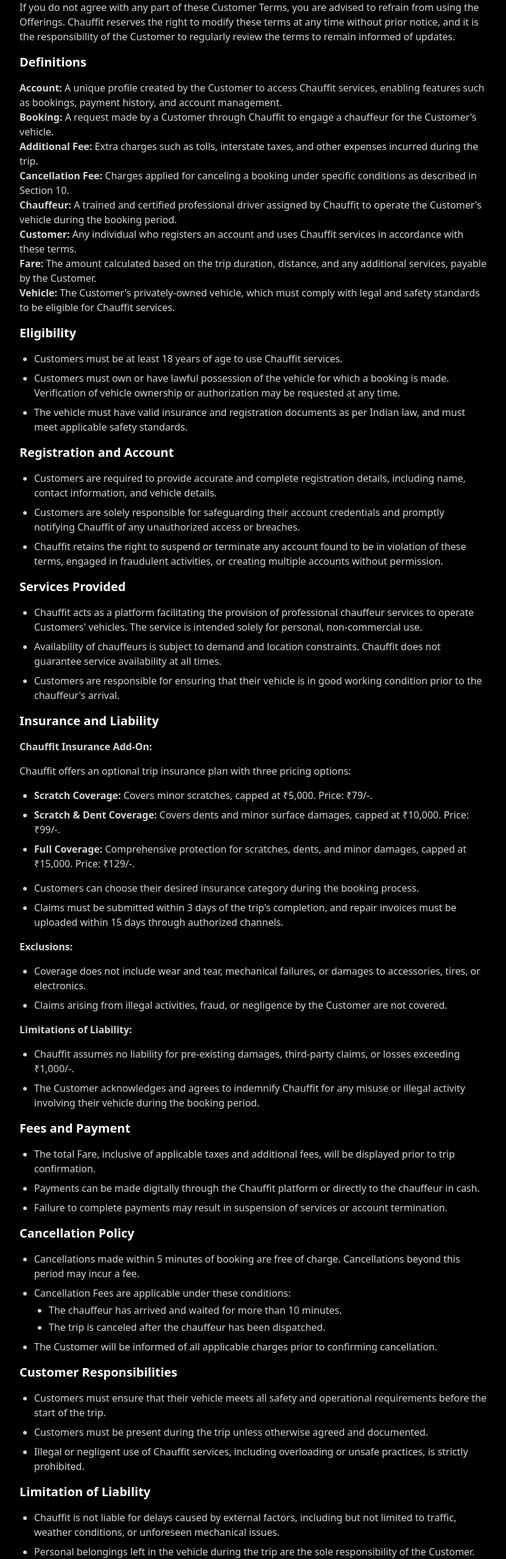
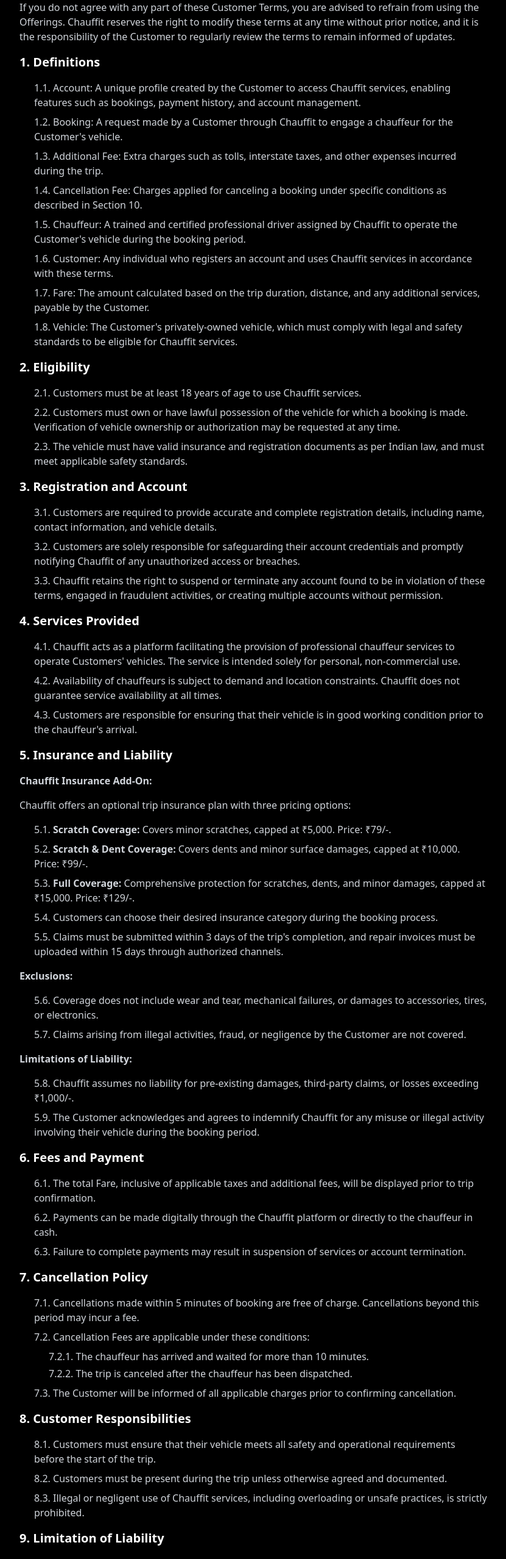
Before and after one commit to kazekunal/nexus, a Next.js app: page /tnc in a window 1280 px wide. Shown: the part 220-2776 px from the top of the page at 61% size, without its empty margins (224-1055 px from the left). Built offline with nearby package versions, Linux system fonts and the light colour scheme.

Commit message:
changesv7

```diff
--- a/src/app/components/footer2.jsx
+++ b/src/app/components/footer2.jsx
@@ -48,7 +48,7 @@
               </div>
 
               {/* QR Code */}
-              <div className="mt-4 md:hidden">
+              {/* <div className="mt-4 md:hidden">
                 <p className="text-gray-300 mb-2">Scan to connect:</p>
                 <div className="bg-white p-1 w-24 h-24 inline-block">
                   <Image
@@ -59,7 +59,7 @@
                     className="object-contain"
                   />
                 </div>
-              </div>
+              </div> */}
             </div>
           </div>
         </div>
--- a/src/app/components/navbar.jsx
+++ b/src/app/components/navbar.jsx
@@ -63,14 +63,14 @@
             initial={{ opacity: 0, y: -20 }}
             animate={{ opacity: 1, y: 0 }}
             exit={{ opacity: 0, y: -20 }}
-            className="fixed top-20 left-0 right-0 bg-black z-40 px-6 py-8 md:hidden border-b border-[#bd8c5e]/30 bg-[#d9d1c6]"
+            className="fixed top-20 left-0 right-0 z-40 px-6 py-8 md:hidden border-b border-[#bd8c5e]/30 bg-[#d9d1c6]"
           >
             <div className="flex flex-col gap-6">
-              {["Features", "How it works", "About us", "Contact"].map((item) => (
+              {["Features", "How it works", "About us","Pricing","Trip Insurance", "Contact"].map((item) => (
                 <a
                   key={item}
                   href={`#${item.toLowerCase()}`}
-                  className="text-[#720c17] hover:text-[#bd8c5e] transition-colors text-lg font-light tracking-wide"
+                  className="text-[#720c17] hover:text-[#bd8c5e] transition-colors font-light"
                   onClick={() => setIsMenuOpen(false)}
                 >
                   {item}
--- a/src/app/components/tnc.jsx
+++ b/src/app/components/tnc.jsx
@@ -17,116 +17,113 @@
             If you do not agree with any part of these Customer Terms, you are advised to refrain from using the Offerings. Chauffit reserves the right to modify these terms at any time without prior notice, and it is the responsibility of the Customer to regularly review the terms to remain informed of updates.
           </p>
 
-          <h2 className="text-xl font-bold mt-6 mb-3">Definitions</h2>
-          <p className="text-gray-300">
-            <strong>Account:</strong> A unique profile created by the Customer to access Chauffit services, enabling features such as bookings, payment history, and account management.<br />
-            <strong>Booking:</strong> A request made by a Customer through Chauffit to engage a chauffeur for the Customer's vehicle.<br />
-            <strong>Additional Fee:</strong> Extra charges such as tolls, interstate taxes, and other expenses incurred during the trip.<br />
-            <strong>Cancellation Fee:</strong> Charges applied for canceling a booking under specific conditions as described in Section 10.<br />
-            <strong>Chauffeur:</strong> A trained and certified professional driver assigned by Chauffit to operate the Customer's vehicle during the booking period.<br />
-            <strong>Customer:</strong> Any individual who registers an account and uses Chauffit services in accordance with these terms.<br />
-            <strong>Fare:</strong> The amount calculated based on the trip duration, distance, and any additional services, payable by the Customer.<br />
-            <strong>Vehicle:</strong> The Customer's privately-owned vehicle, which must comply with legal and safety standards to be eligible for Chauffit services.
-          </p>
+          <h2 className="text-xl font-bold mt-6 mb-3">1. Definitions</h2>
+          <div className="text-gray-300 pl-6 space-y-2">
+            <p>1.1. Account: A unique profile created by the Customer to access Chauffit services, enabling features such as bookings, payment history, and account management.</p>
+            <p>1.2. Booking: A request made by a Customer through Chauffit to engage a chauffeur for the Customer's vehicle.</p>
+            <p>1.3. Additional Fee: Extra charges such as tolls, interstate taxes, and other expenses incurred during the trip.</p>
+            <p>1.4. Cancellation Fee: Charges applied for canceling a booking under specific conditions as described in Section 10.</p>
+            <p>1.5. Chauffeur: A trained and certified professional driver assigned by Chauffit to operate the Customer's vehicle during the booking period.</p>
+            <p>1.6. Customer: Any individual who registers an account and uses Chauffit services in accordance with these terms.</p>
+            <p>1.7. Fare: The amount calculated based on the trip duration, distance, and any additional services, payable by the Customer.</p>
+            <p>1.8. Vehicle: The Customer's privately-owned vehicle, which must comply with legal and safety standards to be eligible for Chauffit services.</p>
+          </div>
 
-          <h2 className="text-xl font-bold mt-6 mb-3">Eligibility</h2>
-          <ul className="text-gray-300 list-disc pl-6 space-y-2">
-            <li>Customers must be at least 18 years of age to use Chauffit services.</li>
-            <li>Customers must own or have lawful possession of the vehicle for which a booking is made. Verification of vehicle ownership or authorization may be requested at any time.</li>
-            <li>The vehicle must have valid insurance and registration documents as per Indian law, and must meet applicable safety standards.</li>
-          </ul>
+          <h2 className="text-xl font-bold mt-6 mb-3">2. Eligibility</h2>
+          <div className="text-gray-300 pl-6 space-y-2">
+            <p>2.1. Customers must be at least 18 years of age to use Chauffit services.</p>
+            <p>2.2. Customers must own or have lawful possession of the vehicle for which a booking is made. Verification of vehicle ownership or authorization may be requested at any time.</p>
+            <p>2.3. The vehicle must have valid insurance and registration documents as per Indian law, and must meet applicable safety standards.</p>
+          </div>
 
-          <h2 className="text-xl font-bold mt-6 mb-3">Registration and Account</h2>
-          <ul className="text-gray-300 list-disc pl-6 space-y-2">
-            <li>Customers are required to provide accurate and complete registration details, including name, contact information, and vehicle details.</li>
-            <li>Customers are solely responsible for safeguarding their account credentials and promptly notifying Chauffit of any unauthorized access or breaches.</li>
-            <li>Chauffit retains the right to suspend or terminate any account found to be in violation of these terms, engaged in fraudulent activities, or creating multiple accounts without permission.</li>
-          </ul>
+          <h2 className="text-xl font-bold mt-6 mb-3">3. Registration and Account</h2>
+          <div className="text-gray-300 pl-6 space-y-2">
+            <p>3.1. Customers are required to provide accurate and complete registration details, including name, contact information, and vehicle details.</p>
+            <p>3.2. Customers are solely responsible for safeguarding their account credentials and promptly notifying Chauffit of any unauthorized access or breaches.</p>
+            <p>3.3. Chauffit retains the right to suspend or terminate any account found to be in violation of these terms, engaged in fraudulent activities, or creating multiple accounts without permission.</p>
+          </div>
 
-          <h2 className="text-xl font-bold mt-6 mb-3">Services Provided</h2>
-          <ul className="text-gray-300 list-disc pl-6 space-y-2">
-            <li>Chauffit acts as a platform facilitating the provision of professional chauffeur services to operate Customers' vehicles. The service is intended solely for personal, non-commercial use.</li>
-            <li>Availability of chauffeurs is subject to demand and location constraints. Chauffit does not guarantee service availability at all times.</li>
-            <li>Customers are responsible for ensuring that their vehicle is in good working condition prior to the chauffeur's arrival.</li>
-          </ul>
+          <h2 className="text-xl font-bold mt-6 mb-3">4. Services Provided</h2>
+          <div className="text-gray-300 pl-6 space-y-2">
+            <p>4.1. Chauffit acts as a platform facilitating the provision of professional chauffeur services to operate Customers' vehicles. The service is intended solely for personal, non-commercial use.</p>
+            <p>4.2. Availability of chauffeurs is subject to demand and location constraints. Chauffit does not guarantee service availability at all times.</p>
+            <p>4.3. Customers are responsible for ensuring that their vehicle is in good working condition prior to the chauffeur's arrival.</p>
+          </div>
 
-          <h2 className="text-xl font-bold mt-6 mb-3">Insurance and Liability</h2>
+          <h2 className="text-xl font-bold mt-6 mb-3">5. Insurance and Liability</h2>
           <p className="text-gray-300">
             <strong>Chauffit Insurance Add-On:</strong>
           </p>
           <p className="text-gray-300">Chauffit offers an optional trip insurance plan with three pricing options:</p>
-          <ul className="text-gray-300 list-disc pl-6 space-y-2">
-            <li><strong>Scratch Coverage:</strong> Covers minor scratches, capped at ₹5,000. Price: ₹79/-.</li>
-            <li><strong>Scratch & Dent Coverage:</strong> Covers dents and minor surface damages, capped at ₹10,000. Price: ₹99/-.</li>
-            <li><strong>Full Coverage:</strong> Comprehensive protection for scratches, dents, and minor damages, capped at ₹15,000. Price: ₹129/-.</li>
-          </ul>
-          <ul className="text-gray-300 list-disc pl-6 space-y-2 mt-2">
-            <li>Customers can choose their desired insurance category during the booking process.</li>
-            <li>Claims must be submitted within 3 days of the trip's completion, and repair invoices must be uploaded within 15 days through authorized channels.</li>
-          </ul>
+          <div className="text-gray-300 pl-6 space-y-2">
+            <p>5.1. <strong>Scratch Coverage:</strong> Covers minor scratches, capped at ₹5,000. Price: ₹79/-.</p>
+            <p>5.2. <strong>Scratch & Dent Coverage:</strong> Covers dents and minor surface damages, capped at ₹10,000. Price: ₹99/-.</p>
+            <p>5.3. <strong>Full Coverage:</strong> Comprehensive protection for scratches, dents, and minor damages, capped at ₹15,000. Price: ₹129/-.</p>
+            <p>5.4. Customers can choose their desired insurance category during the booking process.</p>
+            <p>5.5. Claims must be submitted within 3 days of the trip's completion, and repair invoices must be uploaded within 15 days through authorized channels.</p>
+          </div>
 
           <p className="text-gray-300 mt-4">
             <strong>Exclusions:</strong>
           </p>
-          <ul className="text-gray-300 list-disc pl-6 space-y-2">
-            <li>Coverage does not include wear and tear, mechanical failures, or damages to accessories, tires, or electronics.</li>
-            <li>Claims arising from illegal activities, fraud, or negligence by the Customer are not covered.</li>
-          </ul>
+          <div className="text-gray-300 pl-6 space-y-2">
+            <p>5.6. Coverage does not include wear and tear, mechanical failures, or damages to accessories, tires, or electronics.</p>
+            <p>5.7. Claims arising from illegal activities, fraud, or negligence by the Customer are not covered.</p>
+          </div>
 
           <p className="text-gray-300 mt-4">
             <strong>Limitations of Liability:</strong>
           </p>
-          <ul className="text-gray-300 list-disc pl-6 space-y-2">
-            <li>Chauffit assumes no liability for pre-existing damages, third-party claims, or losses exceeding ₹1,000/-.</li>
-            <li>The Customer acknowledges and agrees to indemnify Chauffit for any misuse or illegal activity involving their vehicle during the booking period.</li>
-          </ul>
+          <div className="text-gray-300 pl-6 space-y-2">
+            <p>5.8. Chauffit assumes no liability for pre-existing damages, third-party claims, or losses exceeding ₹1,000/-.</p>
+            <p>5.9. The Customer acknowledges and agrees to indemnify Chauffit for any misuse or illegal activity involving their vehicle during the booking period.</p>
+          </div>
 
-          <h2 className="text-xl font-bold mt-6 mb-3">Fees and Payment</h2>
-          <ul className="text-gray-300 list-disc pl-6 space-y-2">
-            <li>The total Fare, inclusive of applicable taxes and additional fees, will be displayed prior to trip confirmation.</li>
-            <li>Payments can be made digitally through the Chauffit platform or directly to the chauffeur in cash.</li>
-            <li>Failure to complete payments may result in suspension of services or account termination.</li>
-          </ul>
+          <h2 className="text-xl font-bold mt-6 mb-3">6. Fees and Payment</h2>
+          <div className="text-gray-300 pl-6 space-y-2">
+            <p>6.1. The total Fare, inclusive of applicable taxes and additional fees, will be displayed prior to trip confirmation.</p>
+            <p>6.2. Payments can be made digitally through the Chauffit platform or directly to the chauffeur in cash.</p>
+            <p>6.3. Failure to complete payments may result in suspension of services or account termination.</p>
+          </div>
 
-          <h2 className="text-xl font-bold mt-6 mb-3">Cancellation Policy</h2>
-          <ul className="text-gray-300 list-disc pl-6 space-y-2">
-            <li>Cancellations made within 5 minutes of booking are free of charge. Cancellations beyond this period may incur a fee.</li>
-            <li>Cancellation Fees are applicable under these conditions:
-              <ul className="list-disc pl-6 space-y-1 mt-1">
-                <li>The chauffeur has arrived and waited for more than 10 minutes.</li>
-                <li>The trip is canceled after the chauffeur has been dispatched.</li>
-              </ul>
-            </li>
-            <li>The Customer will be informed of all applicable charges prior to confirming cancellation.</li>
-          </ul>
+          <h2 className="text-xl font-bold mt-6 mb-3">7. Cancellation Policy</h2>
+          <div className="text-gray-300 pl-6 space-y-2">
+            <p>7.1. Cancellations made within 5 minutes of booking are free of charge. Cancellations beyond this period may incur a fee.</p>
+            <p>7.2. Cancellation Fees are applicable under these conditions:</p>
+            <div className="pl-6 space-y-1 mt-1">
+              <p>7.2.1. The chauffeur has arrived and waited for more than 10 minutes.</p>
+              <p>7.2.2. The trip is canceled after the chauffeur has been dispatched.</p>
+            </div>
+            <p>7.3. The Customer will be informed of all applicable charges prior to confirming cancellation.</p>
+          </div>
 
-          <h2 className="text-xl font-bold mt-6 mb-3">Customer Responsibilities</h2>
-          <ul className="text-gray-300 list-disc pl-6 space-y-2">
-            <li>Customers must ensure that their vehicle meets all safety and operational requirements before the start of the trip.</li>
-            <li>Customers must be present during the trip unless otherwise agreed and documented.</li>
-            <li>Illegal or negligent use of Chauffit services, including overloading or unsafe practices, is strictly prohibited.</li>
-          </ul>
+          <h2 className="text-xl font-bold mt-6 mb-3">8. Customer Responsibilities</h2>
+          <div className="text-gray-300 pl-6 space-y-2">
+            <p>8.1. Customers must ensure that their vehicle meets all safety and operational requirements before the start of the trip.</p>
+            <p>8.2. Customers must be present during the trip unless otherwise agreed and documented.</p>
+            <p>8.3. Illegal or negligent use of Chauffit services, including overloading or unsafe practices, is strictly prohibited.</p>
+          </div>
 
-          <h2 className="text-xl font-bold mt-6 mb-3">Limitation of Liability</h2>
-          <ul className="text-gray-300 list-disc pl-6 space-y-2">
-            <li>Chauffit is not liable for delays caused by external factors, including but not limited to traffic, weather conditions, or unforeseen mechanical issues.</li>
-            <li>Personal belongings left in the vehicle during the trip are the sole responsibility of the Customer.</li>
-            <li>Chauffit will not be held responsible for indirect, incidental, or consequential damages arising from the use of its services.</li>
-          </ul>
+          <h2 className="text-xl font-bold mt-6 mb-3">9. Limitation of Liability</h2>
+          <div className="text-gray-300 pl-6 space-y-2">
+            <p>9.1. Chauffit is not liable for delays caused by external factors, including but not limited to traffic, weather conditions, or unforeseen mechanical issues.</p>
+            <p>9.2. Personal belongings left in the vehicle during the trip are the sole responsibility of the Customer.</p>
+            <p>9.3. Chauffit will not be held responsible for indirect, incidental, or consequential damages arising from the use of its services.</p>
+          </div>
 
-          <h2 className="text-xl font-bold mt-6 mb-3">Termination</h2>
-          <ul className="text-gray-300 list-disc pl-6 space-y-2">
-            <li>Chauffit reserves the right to terminate or suspend services at its sole discretion, particularly in cases of misuse, violation of terms, or fraudulent activities.</li>
-            <li>Customers may terminate their accounts by providing written notice and settling any outstanding payments.</li>
-          </ul>
+          <h2 className="text-xl font-bold mt-6 mb-3">10. Termination</h2>
+          <div className="text-gray-300 pl-6 space-y-2">
+            <p>10.1. Chauffit reserves the right to terminate or suspend services at its sole discretion, particularly in cases of misuse, violation of terms, or fraudulent activities.</p>
+            <p>10.2. Customers may terminate their accounts by providing written notice and settling any outstanding payments.</p>
+          </div>
 
-          <h2 className="text-xl font-bold mt-6 mb-3">Dispute Resolution</h2>
-          <ul className="text-gray-300 list-disc pl-6 space-y-2">
-            <li>Disputes will be governed by the laws of India and resolved through arbitration held in Delhi NCR.</li>
-            <li>Customers are encouraged to seek resolution via Chauffit customer support prior to initiating formal proceedings.</li>
-          </ul>
+          <h2 className="text-xl font-bold mt-6 mb-3">11. Dispute Resolution</h2>
+          <div className="text-gray-300 pl-6 space-y-2">
+            <p>11.1. Disputes will be governed by the laws of India and resolved through arbitration held in Delhi NCR.</p>
+            <p>11.2. Customers are encouraged to seek resolution via Chauffit customer support prior to initiating formal proceedings.</p>
+          </div>
 
-          <h2 className="text-xl font-bold mt-6 mb-3">Contact Us</h2>
+          <h2 className="text-xl font-bold mt-6 mb-3">12. Contact Us</h2>
           <p className="text-gray-300">
             For assistance or inquiries, please reach out to us at Chauffit@gmail.com or through our website. We are committed to resolving all customer concerns promptly and effectively.
           </p>
```
Also changed, not shown: src/app/components/aboutus.jsx (+20 -1 lines), src/app/components/pricing.jsx (+12 -5 lines).
